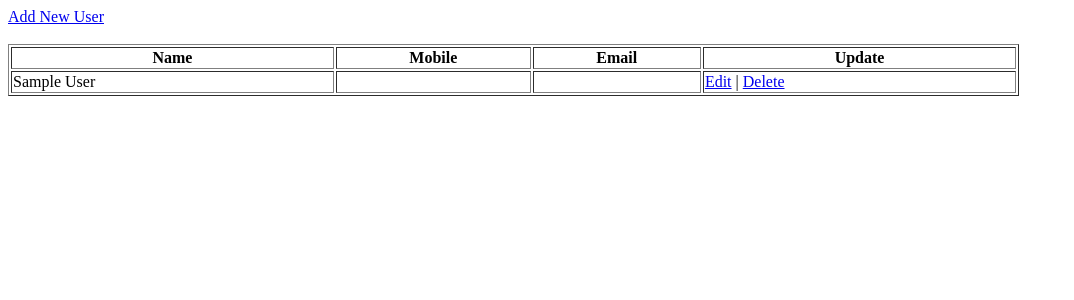
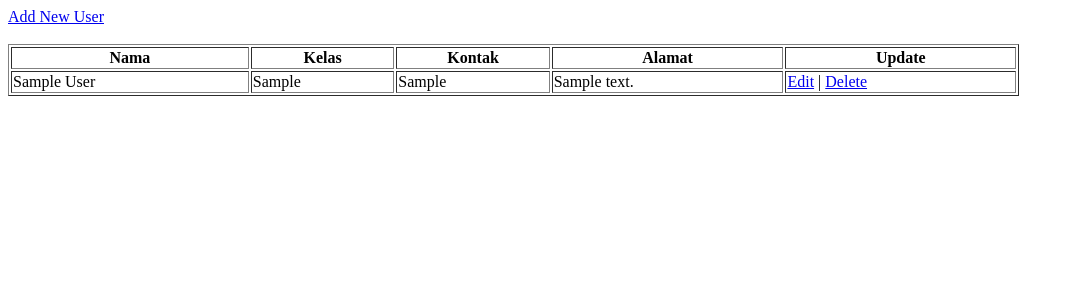
Before and after one commit to RisdaUtami/aplikasisederhana, a PHP site: page / in a window 1280 px wide. Shown: the top 300 px of the page, without its empty margins (0-1074 px from the left). Run offline with PHP 8.4, Linux system fonts and the light colour scheme; tables that the repository leaves empty hold one stand-in row (values such as "Sample post"); data that the repository does not hold is empty.

Commit message:
Update index.php

```diff
--- a/index.php
+++ b/index.php
@@ -17,14 +17,15 @@ $result = mysqli_query($mysqli, "SELECT * FROM users ORDER BY id DESC");
     <table width='80%' border=1>
 
     <tr>
-        <th>Name</th> <th>Mobile</th> <th>Email</th> <th>Update</th>
+        <th>Nama</th> <th>Kelas</th> <th>Kontak</th> <th>Alamat</th> <th>Update</th>
     </tr>
     <?php
     while($user_data = mysqli_fetch_array($result)) {
         echo "<tr>";
         echo "<td>".$user_data['name']."</td>";
-        echo "<td>".$user_data['mobile']."</td>";
-        echo "<td>".$user_data['email']."</td>";
+        echo "<td>".$user_data['kelas']."</td>";
+        echo "<td>".$user_data['kontak']."</td>";
+        echo "<td>".$user_data['alamat']."</td>";
         echo "<td><a href='edit.php?id=$user_data[id]'>Edit</a> | <a href='delete.php?id=$user_data[id]'>Delete</a></td></tr>";
     }
     ?>
```
